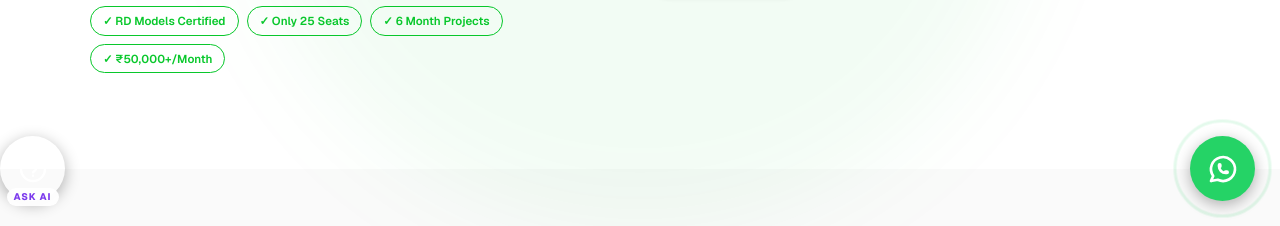
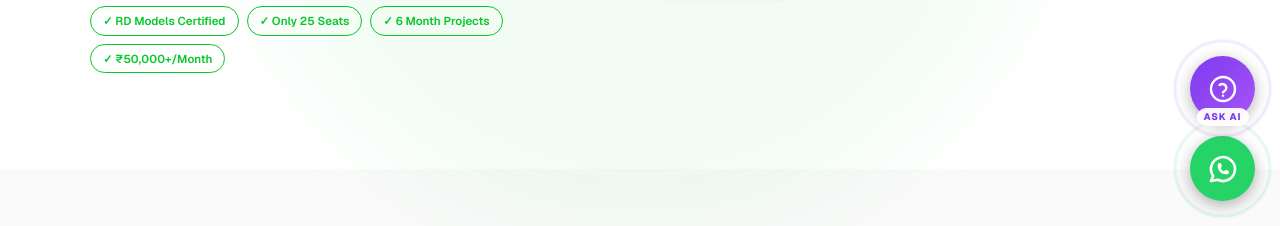
Before and after one commit to inquirygorillafacts-netizen/Institute-of-Scale-Model-Making, a website built with Vite: page src/index.html in a window 1280 px wide. Shown: the part 574-800 px from the top of the page. Built offline with nearby package versions, Linux system fonts and the light colour scheme.

Commit message:
Restore AI button background CSS

```diff
--- a/src/index.html
+++ b/src/index.html
@@ -76,6 +76,16 @@
       .floating-btn-container.ai-container { bottom: 75px; right: 10px; }
       .ai-label { font-size: 0.5rem !important; padding: 1px 5px !important; bottom: -8px !important; }
     }
+
+    /* ===================== */
+    /* AI Voice Assistant UI */
+    /* ===================== */
+    .floating-btn.ai {
+      background: linear-gradient(135deg, #7c3aed, #a855f7);
+      color: #fff;
+    }
+    .floating-btn.ai .pulse-ring { border: 2px solid rgba(168, 85, 247, 0.8); }
+    .floating-btn-container.ai-container { bottom: 105px; right: 25px; }
 
     /* ===================================== */
     /* AI Voice Overlay — Phone Call Style   */
```
